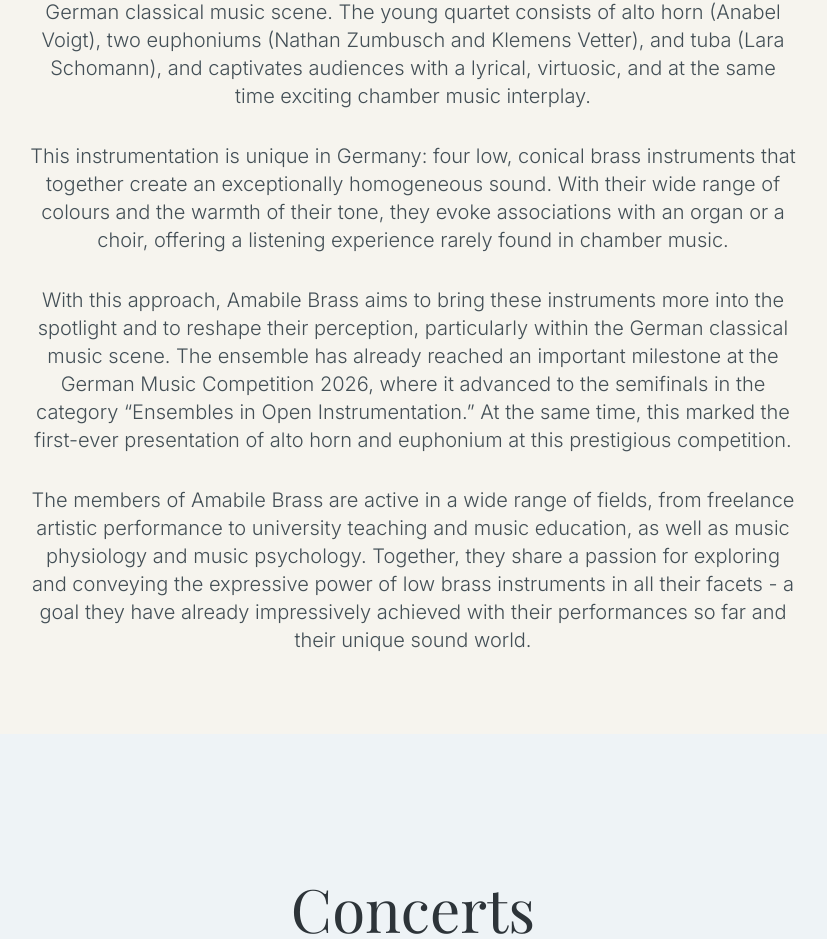
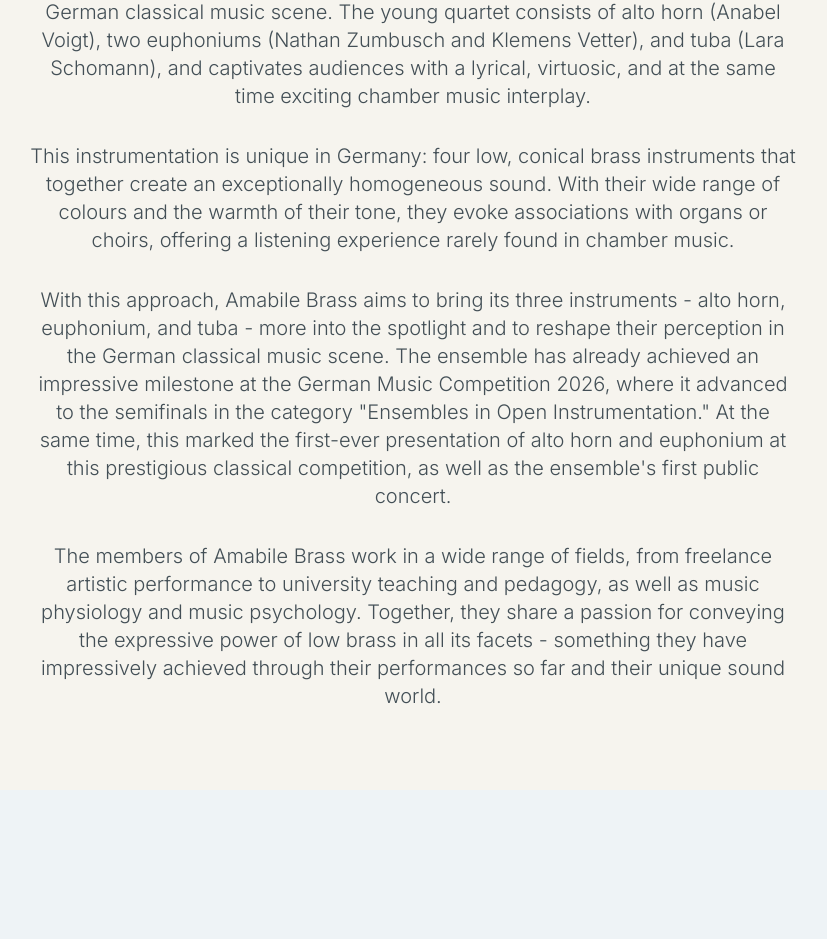
Before and after one commit to NZumbusch/amabile-brass, a Svelte app: page / in a window 1280 px wide. Shown: the part 1090-2029 px from the top of the page, without its empty margins (227-1054 px from the left). Built offline with nearby package versions, Linux system fonts and the light colour scheme; a web font is replaced by a local one.

Commit message:
Added new bios

```diff
--- a/src/App.svelte
+++ b/src/App.svelte
@@ -102,9 +102,11 @@
             navStart: "Start",
             biographyTitle: "Biografie",
             biographyText: [
-                "Amabile Brass ist ein 2025 neu gegründetes Ensemble, das mit seinem lieblichen, virtuosen und zugleich aufregenden kammermusikalischen Zusammenspiel Räume zum Klingen bringt. Die Besetzung aus tiefen, konisch geformten Blechblasinstrumenten bildet die Grundlage für einen außergewöhnlich homogenen Klangkörper, der mit seinen Farben und der Wärme an eine Orgel oder einen Chor erinnert.",
-                "Ein zentrales Anliegen des Ensembles ist es, die oft unterschätzten und mit Klischees behafteten Instrumente Althorn (Anabel Voigt), Euphonium (Nathan Zumbusch und Klemens Vetter) und Tuba (Lara Schomann) auf eine klassische und unterhaltsame Weise einem breiten Publikum näherzubringen. Durch die wachsende Präsenz dieser Instrumente in Brass Bands und professionellen Blasorchestern gewinnen sie zunehmend an Popularität und finden auch in Deutschland ihren Platz an Musikhochschulen und in der professionellen Musikszene.",
-                "Die Mitglieder von Amabile Brass sind zwischen 20 und 32 Jahren alt und in vielfältigen Bereichen tätig - von der freischaffenden künstlerischen Arbeit über die Hochschullehre bis hin zur Musikphysiologie und Musikpsychologie. Gemeinsam vereinen sie die Leidenschaft, die Ausdruckskraft der tiefen Blechblasinstrumente in all ihren Facetten erlebbar zu machen."
+                "Seit ihrer Gründung 2025 sorgt Amabile Brass für frischen Wind in der deutschen Klassikszene. Das junge Quartett besteht aus Althorn (Anabel Voigt), zwei Euphonien (Nathan Zumbusch und Klemens Vetter) und Tuba (Lara Schomann) und überzeugt mit einem lieblichen, virtuosen und zugleich aufregenden kammermusikalischen Zusammenspiel.",
+                "Die Besetzung ist in Deutschland einzigartig: vier tiefe, konisch geformte Blechblasinstrumente, die zusammen einen außergewöhnlich homogenen Klangkörper bilden. Mit ihren vielfältigen Farben und der Wärme ihres Klangs erinnern sie an Orgeln oder Chöre und schaffen ein Hörerlebnis, das selten in der Kammermusik zu finden ist.",
+                "Mit diesem Ansatz möchte Amabile Brass ihre drei Instrumente Althorn, Euphonium und Tuba stärker ins Rampenlicht rücken und die Wahrnehmung dieser in der deutschen Klassikszene verändern. Bereits beim Deutschen Musikwettbewerb 2026 gelang dem Ensemble ein beeindruckender Meilenstein: Sie erreichten das Halbfinale in der Kategorie „Ensembles in freier Besetzung“. Zugleich war dies die erste Präsentation von Althorn und Euphonium bei diesem renommierten klassischen Wettbewerb jemals und gleichzeitig das erste öffentliche Konzert des Ensembles.",
+                "Die wachsende Präsenz dieser Instrumente in Brass Bands und professionellen Blasorchestern hat ihre Popularität in den letzten Jahren gesteigert, und so finden sie allmählich auch an deutschen Musikhochschulen und in der professionellen Musikszene ihren festen Platz.",
+                "Die Mitglieder von Amabile Brass arbeiten in vielfältigen Bereichen - von freischaffender künstlerischer Tätigkeit über Hochschullehre und pädagogischem Schaffen bis hin zu Musikphysiologie und Musikpsychologie. Gemeinsam vereint sie ihre Leidenschaft, die Ausdruckskraft der tiefen Blechbläser in all ihren Facetten zu vermitteln - etwas, das sie mit ihren bisherigen Auftritten und ihrer einzigartigen Klangwelt eindrucksvoll erreicht haben."
             ],
             concertsTitle: "Konzerte",
             upcoming: "Demnächst",
@@ -125,9 +127,9 @@
             biographyTitle: "Biography",
             biographyText: [
                 "Since its founding in 2025, Amabile Brass has been bringing fresh energy to the German classical music scene. The young quartet consists of alto horn (Anabel Voigt), two euphoniums (Nathan Zumbusch and Klemens Vetter), and tuba (Lara Schomann), and captivates audiences with a lyrical, virtuosic, and at the same time exciting chamber music interplay.",
-                "This instrumentation is unique in Germany: four low, conical brass instruments that together create an exceptionally homogeneous sound. With their wide range of colours and the warmth of their tone, they evoke associations with an organ or a choir, offering a listening experience rarely found in chamber music.",
-                "With this approach, Amabile Brass aims to bring these instruments more into the spotlight and to reshape their perception, particularly within the German classical music scene. The ensemble has already reached an important milestone at the German Music Competition 2026, where it advanced to the semifinals in the category “Ensembles in Open Instrumentation.” At the same time, this marked the first-ever presentation of alto horn and euphonium at this prestigious competition.",
-                "The members of Amabile Brass are active in a wide range of fields, from freelance artistic performance to university teaching and music education, as well as music physiology and music psychology. Together, they share a passion for exploring and conveying the expressive power of low brass instruments in all their facets - a goal they have already impressively achieved with their performances so far and their unique sound world."
+                "This instrumentation is unique in Germany: four low, conical brass instruments that together create an exceptionally homogeneous sound. With their wide range of colours and the warmth of their tone, they evoke associations with organs or choirs, offering a listening experience rarely found in chamber music.",
+                "With this approach, Amabile Brass aims to bring its three instruments - alto horn, euphonium, and tuba - more into the spotlight and to reshape their perception in the German classical music scene. The ensemble has already achieved an impressive milestone at the German Music Competition 2026, where it advanced to the semifinals in the category \"Ensembles in Open Instrumentation.\" At the same time, this marked the first-ever presentation of alto horn and euphonium at this prestigious classical competition, as well as the ensemble's first public concert.",
+                "The members of Amabile Brass work in a wide range of fields, from freelance artistic performance to university teaching and pedagogy, as well as music physiology and music psychology. Together, they share a passion for conveying the expressive power of low brass in all its facets - something they have impressively achieved through their performances so far and their unique sound world."
             ],
             concertsTitle: "Concerts",
             upcoming: "Upcoming",
```
